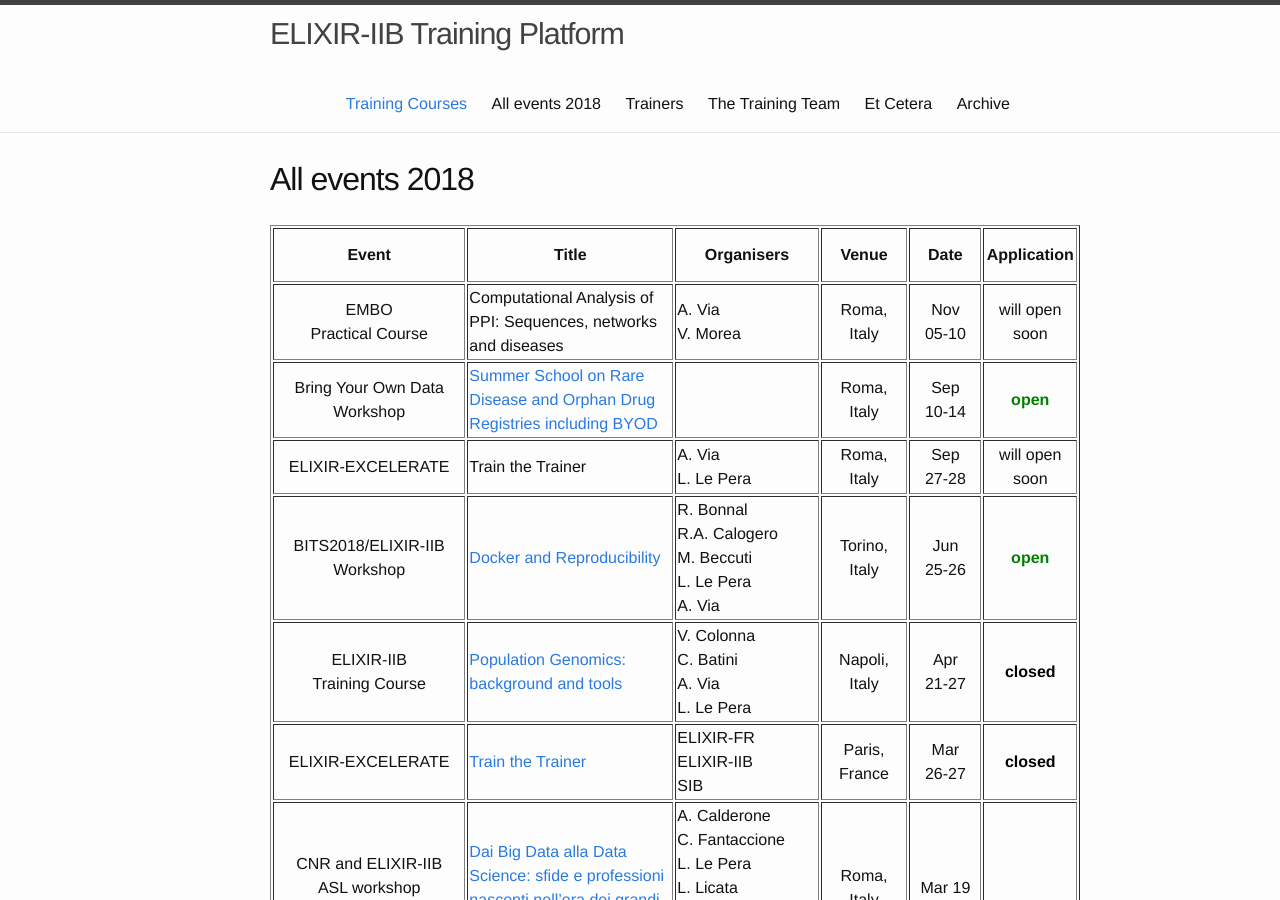
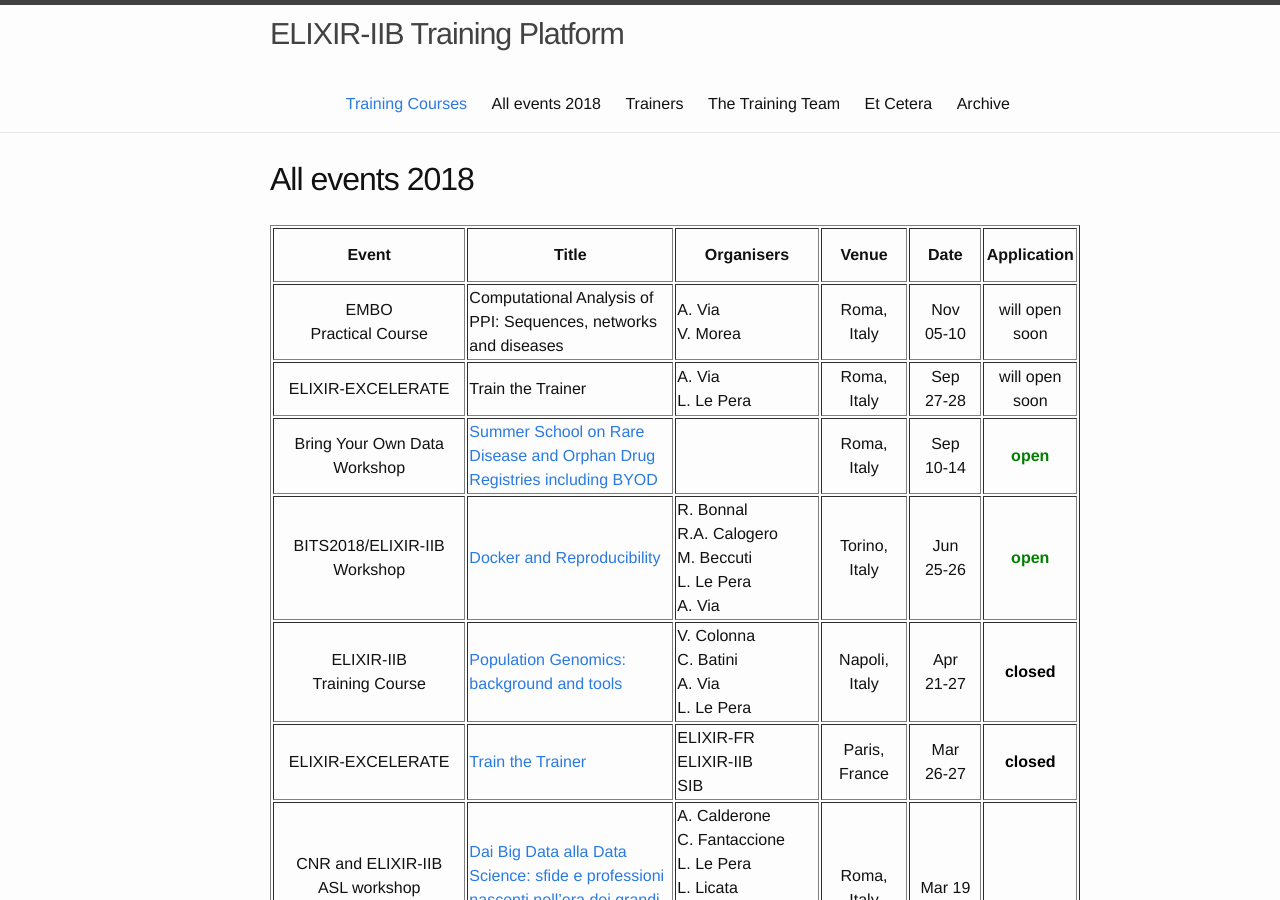
Before and after one commit to ELIXIR-IIB-training/website, a Jekyll site: the page built from _pages/01-all_events.md, in a window 1280 px wide and 900 px high. Built offline with Jekyll 4.4.1, drawn with Linux system fonts in a browser that asks for light colours.

```diff
--- a/_pages/01-all_events.md
+++ b/_pages/01-all_events.md
@@ -22,20 +22,20 @@ permalink: /all_events_2018/
    <td height="50" align="center">will open soon</td>
 </tr>
 <tr>
+<td height="50" align="center">ELIXIR-EXCELERATE</td>
+   <td height="50">Train the Trainer</td>
+   <td height="50" width="150">A. Via<br>L. Le Pera</td>
+   <td height="50" align="center">Roma,<br>Italy</td>
+   <td height="50" width="75" width="75" align="center">Sep<br>27-28</td>
+   <td height="50" align="center">will open soon</td>
+</tr>
+<tr>
 <td height="50" align="center">Bring Your Own Data Workshop</td>
    <td height="50"><a href="http://old.iss.it/cnmr/?cookie=1">Summer School on Rare Disease and Orphan Drug Registries including BYOD</a></td>
    <td height="50" width="150"><br></td>
    <td height="50" align="center">Roma,<br>Italy</td>
    <td height="50" width="75" width="75" align="center">Sep<br>10-14</td>
    <td height="50" align="center"><font color="green"><b>open</b></font></td>
-</tr>
-<tr>
-<td height="50" align="center">ELIXIR-EXCELERATE</td>
-   <td height="50">Train the Trainer</td>
-   <td height="50" width="150">A. Via<br>L. Le Pera</td>
-   <td height="50" align="center">Roma,<br>Italy</td>
-   <td height="50" width="75" width="75" align="center">Sep<br>27-28</td>
-   <td height="50" align="center">will open soon</td>
 </tr>
 <tr>
    <td height="50" align="center">BITS2018/ELIXIR-IIB Workshop</td>
```
